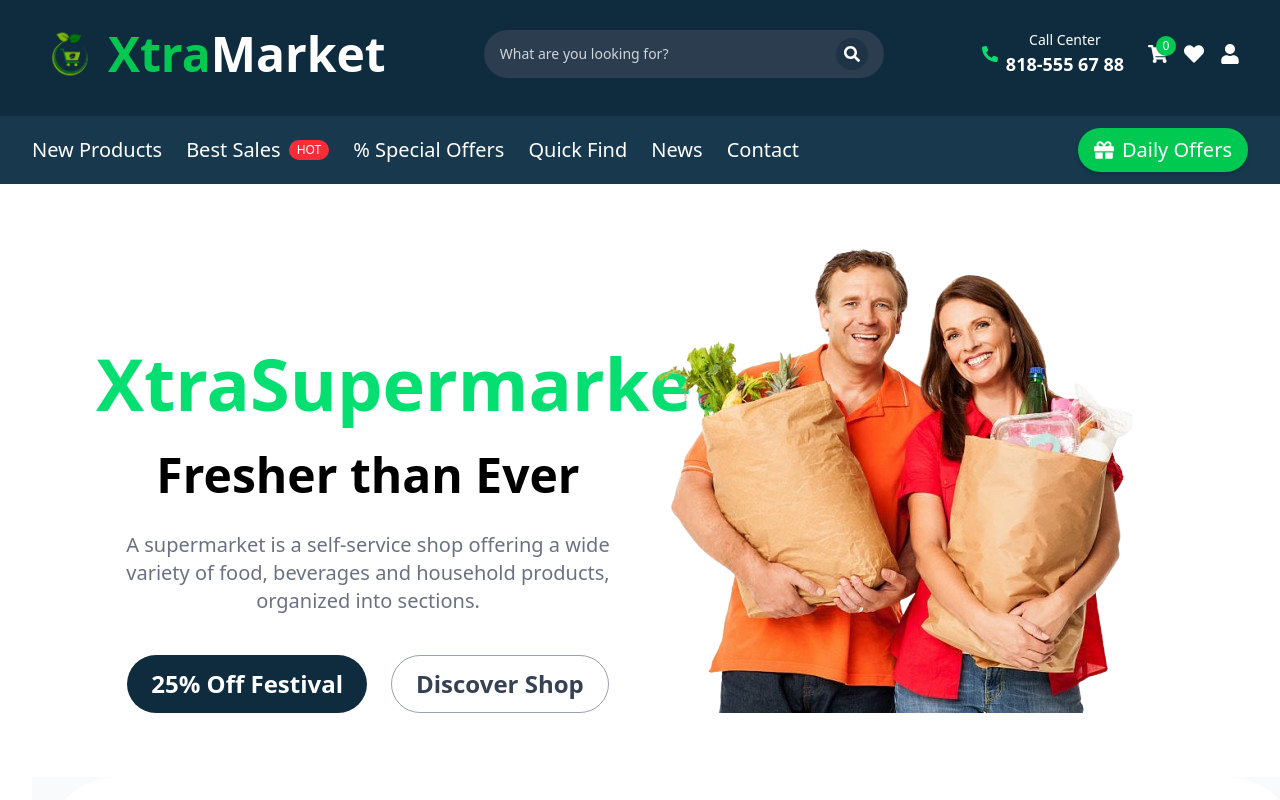
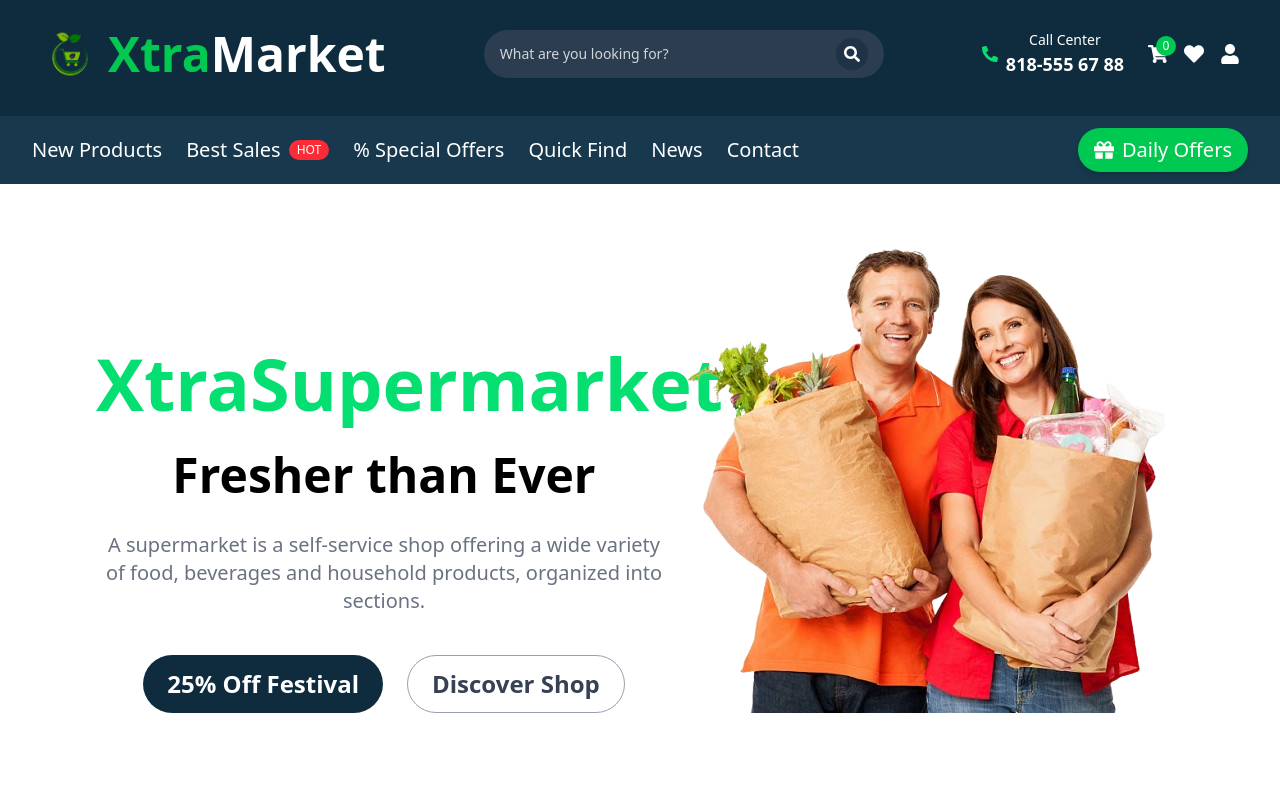
Before and after one commit to imasha100/SuperMarketProject-React, a React (Vite) app: page / in a window 1280 px wide. Shown: the top 800 px of the page. Built offline with nearby package versions, Linux system fonts and the light colour scheme.

Commit message:
change HeroSection.jsx

```diff
--- a/src/components/HeroSection.jsx
+++ b/src/components/HeroSection.jsx
@@ -3,7 +3,7 @@ import HeroImage from "../assets/hero.png";
 
 export default function HeroSection() {
   return (
-    <section className="bg-white relative overflow-hidden">
+    <section className="bg-white relative overflow-hidden w-screen min-h-screen">
       <div className="max-w-7xl mx-auto px-6 lg:px-16 py-16 flex flex-col lg:flex-row items-end">
 
         <div className="lg:w-1/2 space-y-8">
```
